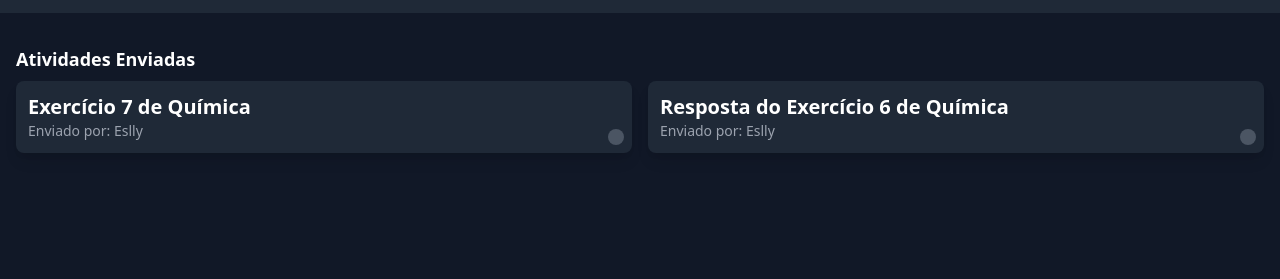
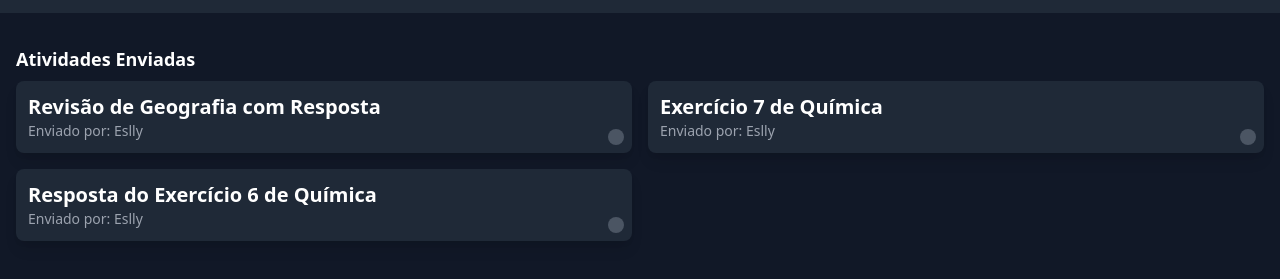
Before and after one commit to Esllynnx/central-hatikva, a plain HTML site: page inicio.html in a window 1280 px wide. Shown: the part 51-330 px from the top of the page. Drawn offline with nearby package versions, Linux system fonts and the light colour scheme.

Commit message:
Atualizar o inicio.html

```diff
--- a/inicio.html
+++ b/inicio.html
@@ -51,11 +51,26 @@
         <section class="mt-4">
             <h2 class="text-lg font-semibold mb-2">Atividades Enviadas</h2>
             <div class="grid grid-cols-2 gap-4" id="cards-container">
+
+<!-- Atividade 3 -->
+
+<div class="relative bg-gray-800 p-3 rounded-lg shadow-lg cursor-pointer" onclick="abrirModal('Revisão de Geografia com Resposta', 'Eslly', '1 – Malthusiana: População cresce mais que os recursos. \nNeomalthusiana: Defende controle de natalidade. \nReformista/Marxista: Problema é a má distribuição de renda. \n\n2 – Medicina, saneamento e vacinas aumentaram a expectativa de vida. \n\n3 – Densidade: população/área. \nPopulação absoluta: total de habitantes. \n\n4 – Gini mede desigualdade de renda, IDH mede qualidade de vida. \n\n5 – Desenvolvidos: topo largo, base estreita. \nEm desenvolvimento: base larga, topo estreito.')">
+
+    <h3 class="text-xl font-bold">Revisão de Geografia com Resposta</h3>
+
+    <p class="text-sm text-gray-400">Enviado por: Eslly</p>
+
+    <span class="absolute bottom-2 right-2 w-4 h-4 bg-gray-600 rounded-full"></span>
+
+</div>
+
                 <div class="relative bg-gray-800 p-3 rounded-lg shadow-lg cursor-pointer" data-materia="Química" onclick="abrirModal('Exercício 7 de Química', 'Eslly', '7. Calcule a variação de entalpia a partir dos dados fornecidos<br><br>2CH4(g) + O²(g) -> 2CH³ OH(l)<br><br>Dado que:<br><br>I. CH4(g) + H²O(g) -> C4(g) + 3H²(g)<br>∆H¹= +206KJ<br><br>II. 2H²(g) + C0(g) -> CH³OH(l)<br>∆H²= -128KJ<br><br>III. 2H²(g) + O²(g) -> CH³OH(l) -> 2H²O(g)<br>∆H³= -483KJ<br><br>I. x2<br>II. x2<br>III. mantém<br><br>2CH4 + 2̶H̶²̶0̶ -> 2Co + 6̶H̶²̶<br>4H + 2Co -> 2CHOH<br>2H²² + O² -> 2H²O³<br><br>∆H = ∆H¹ + ∆H² + ∆H³<br>∆H = 412 - 256 - 483<br>∆H = 412 - 739<br>∆H = -327KJ<br><br>R = -327KJ')">
                     <h3 class="text-xl font-bold">Exercício 7 de Química</h3>
                     <p class="text-sm text-gray-400">Enviado por: Eslly</p>
                     <span class="absolute bottom-2 right-2 w-4 h-4 bg-gray-600 rounded-full"></span>
                 </div>
+
+
                 <div class="relative bg-gray-800 p-3 rounded-lg shadow-lg cursor-pointer" data-materia="Química" onclick="abrirModal('Exercício 6 de Inglês', 'Eslly', 'Resposta: d \n \nSolução: \n \n2N²+SO -> 2N²N5O \n2H²+O² -> 2H²O \n2N²O5+2H²O -> 4HNO³ \n2N²+60+2H² -> 2HNO³ \n \n2N²+SO² -> 2N²SO² \n \n∆H= +571KJ \n∆H= +153,2KJ \n∆H=696,4KJ \n \n∆H= 571,5 \n153,2 + \n------ \n-696 \n \nOBS: Só sei até aí pq não entendi a letra de Arlindo 👍')">
                     <h3 class="text-xl font-bold">Resposta do Exercício 6 de Química</h3>
                     <p class="text-sm text-gray-400">Enviado por: Eslly</p>
```
